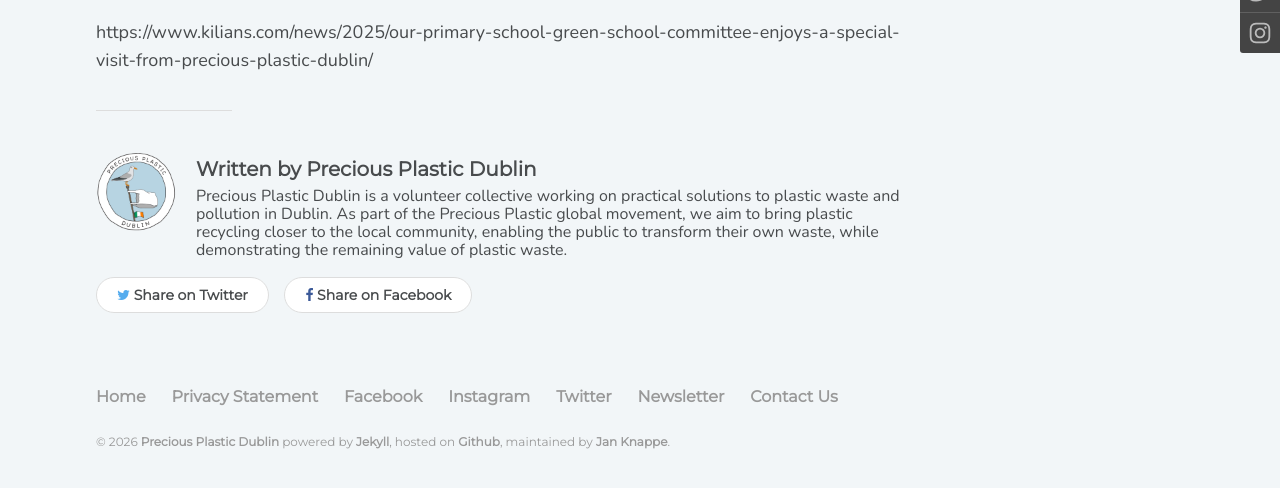
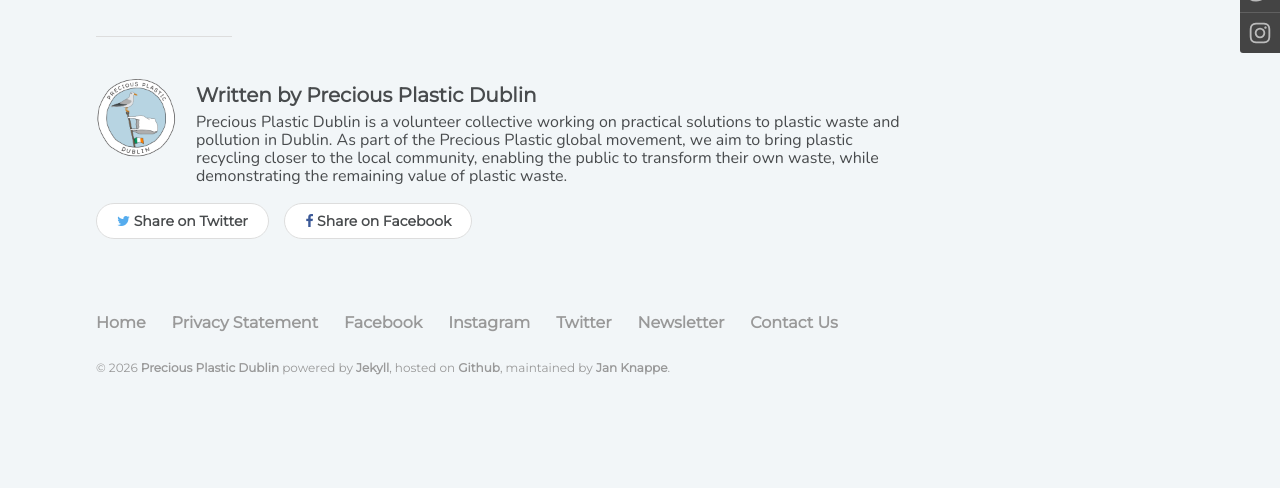
Before and after one commit to preciousplasticdublin/preciousplasticdublin.github.io, a Jekyll site: the page built from _posts/news/2026-01-21-precious-plastic-edu-bus.md, in a window 1280 px wide and 900 px high, scrolled down 2003 px, cut to the strip 387-875 px from the top of the window. Built offline with Jekyll 4.4.1, drawn with Linux system fonts in a browser that asks for light colours; a script that is not in the unit is left out; comment, search, counter and statistics services are not loaded; after the commit the page ends 2829 px from its top, so only the background shows below that; some of the changed lines change nothing that is shown.

Commit message:
Remove outdated link from news post
Removed outdated link to the Precious Plastic Dublin visit.

```diff
--- a/_posts/news/2026-01-21-precious-plastic-edu-bus.md
+++ b/_posts/news/2026-01-21-precious-plastic-edu-bus.md
@@ -21,8 +21,3 @@
 
 
 <iframe src="https://www.kilians.com/news/2025/our-primary-school-green-school-committee-enjoys-a-special-visit-from-precious-plastic-dublin/" width="500" height="859" style="border:none;overflow:hidden" scrolling="no" frameborder="0" allowTransparency="true" allow="encrypted-media"></iframe>
-
-
-
-
-https://www.kilians.com/news/2025/our-primary-school-green-school-committee-enjoys-a-special-visit-from-precious-plastic-dublin/
```
